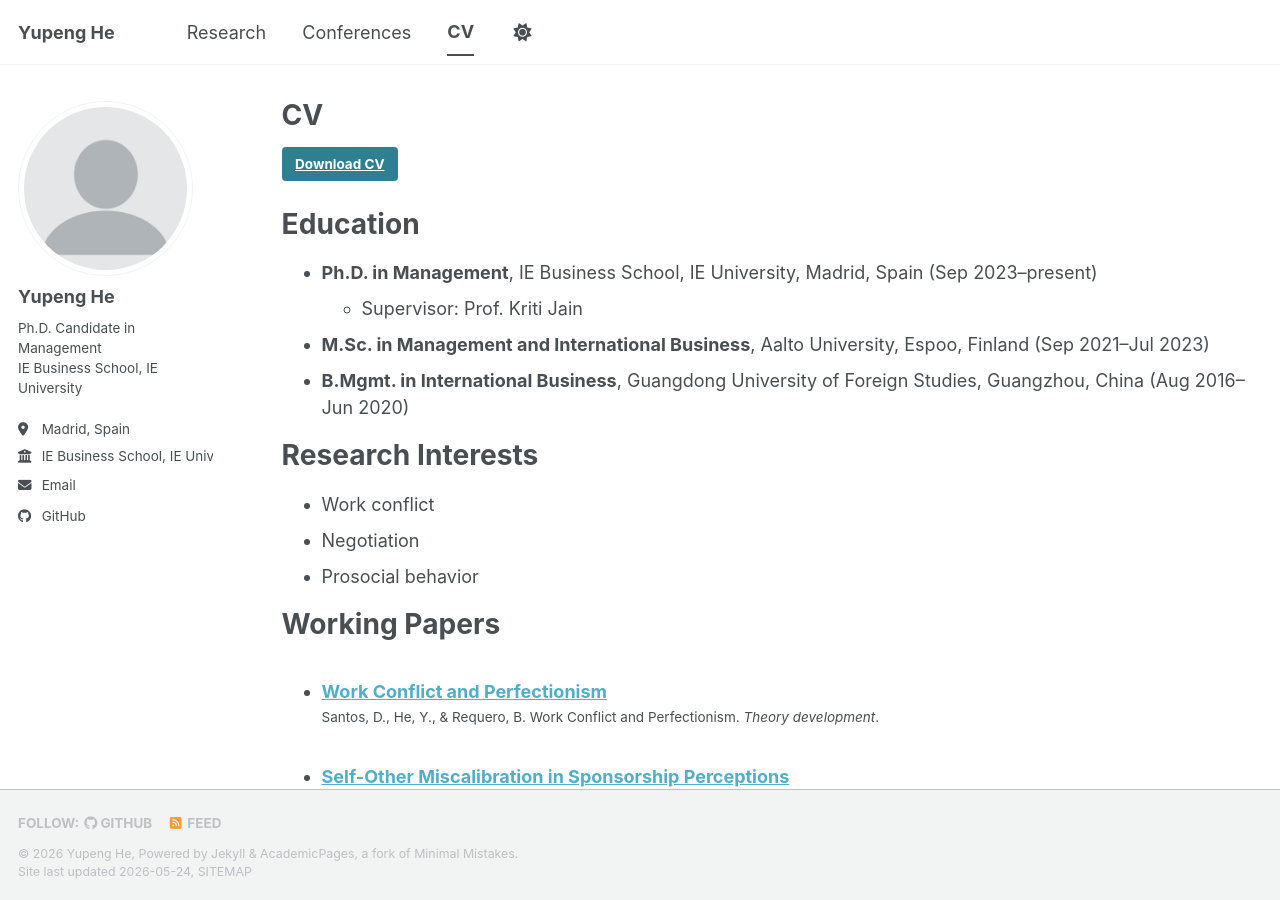
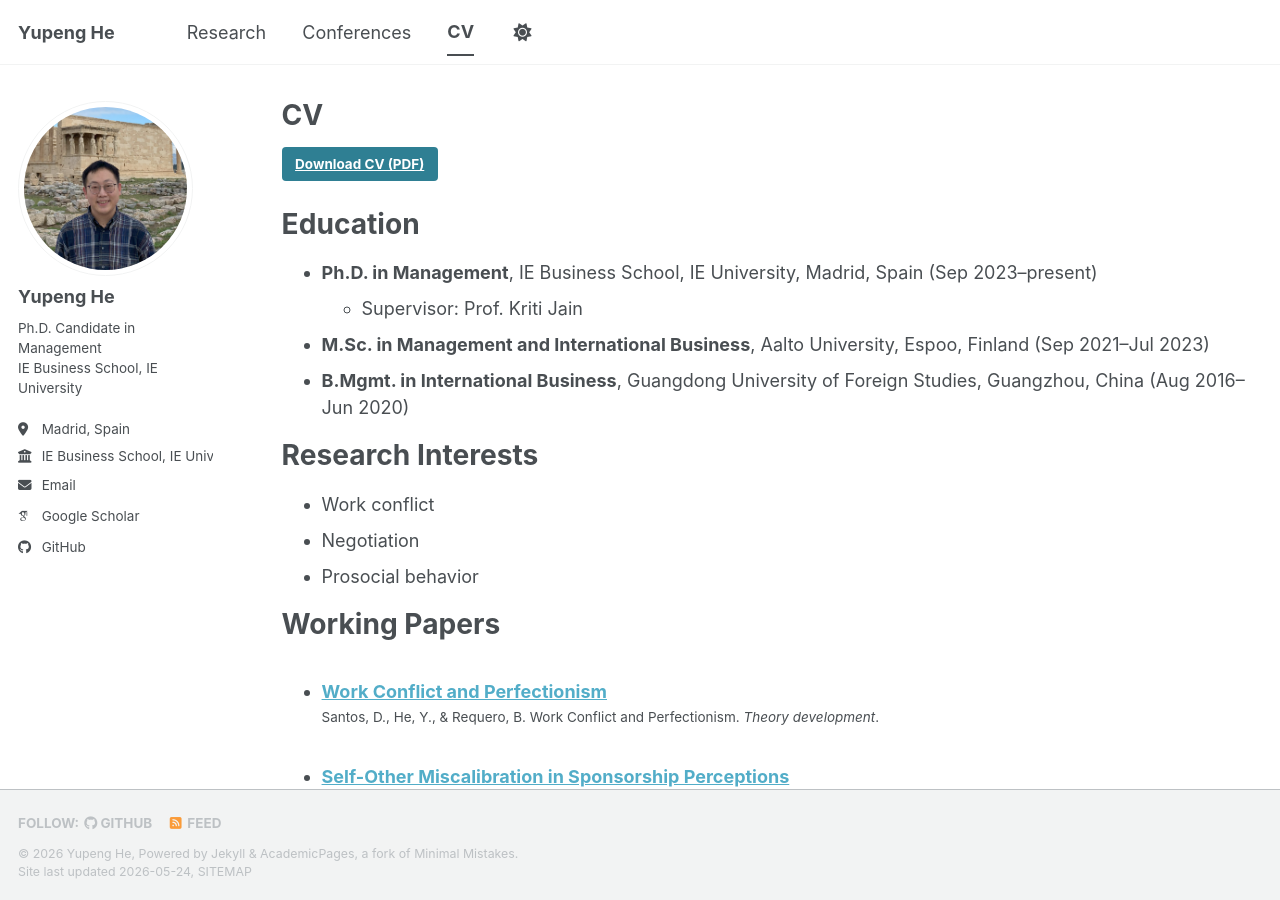
Before and after one commit to Yupeng77/Yupeng77.github.io, a Jekyll site: the page built from _pages/cv.md, in a window 1280 px wide and 900 px high. Built offline with Jekyll 4.4.1, drawn with Linux system fonts in a browser that asks for light colours; some web fonts are replaced; a script bundle is joined from its source files by our own code; library files that are not in the unit come from our copies.

Commit message:
Add profile photo, PDF CV, and Google Scholar link

```diff
--- a/_config.yml
+++ b/_config.yml
@@ -22,7 +22,7 @@ repository               : "Yupeng77/Yupeng77.github.io"
 #               Additional customization can be done by editing /_includes/author-profile.html
 author:
   # Biographic information
-  avatar           : "profile.png"
+  avatar           : "profile.jpg"
   name             : "Yupeng He"
   pronouns         : # example: "she/her"
   bio              : "Ph.D. Candidate in Management<br>IE Business School, IE University"
@@ -34,7 +34,7 @@ author:
   # Academic websites
   academia         : # URL
   arxiv            : # URL
-  googlescholar    : # URL - add your Google Scholar profile URL here
+  googlescholar    : "https://scholar.google.com/citations?user=K0j9fYIAAAAJ&hl=en"
   inspire-hep      : # URL
   impactstory      : # URL
   orcid            : # URL - add your ORCID URL here
--- a/_pages/cv.md
+++ b/_pages/cv.md
@@ -9,7 +9,7 @@ redirect_from:
 
 {% include base_path %}
 
-[Download CV](/files/cv_yupeng_he.docx){: .btn .btn--info}
+[Download CV (PDF)](/files/cv_yupeng_he.pdf){: .btn .btn--info}
 
 Education
 ======
```
Also changed, not shown: images/profile.jpg (added), 1 other file.
